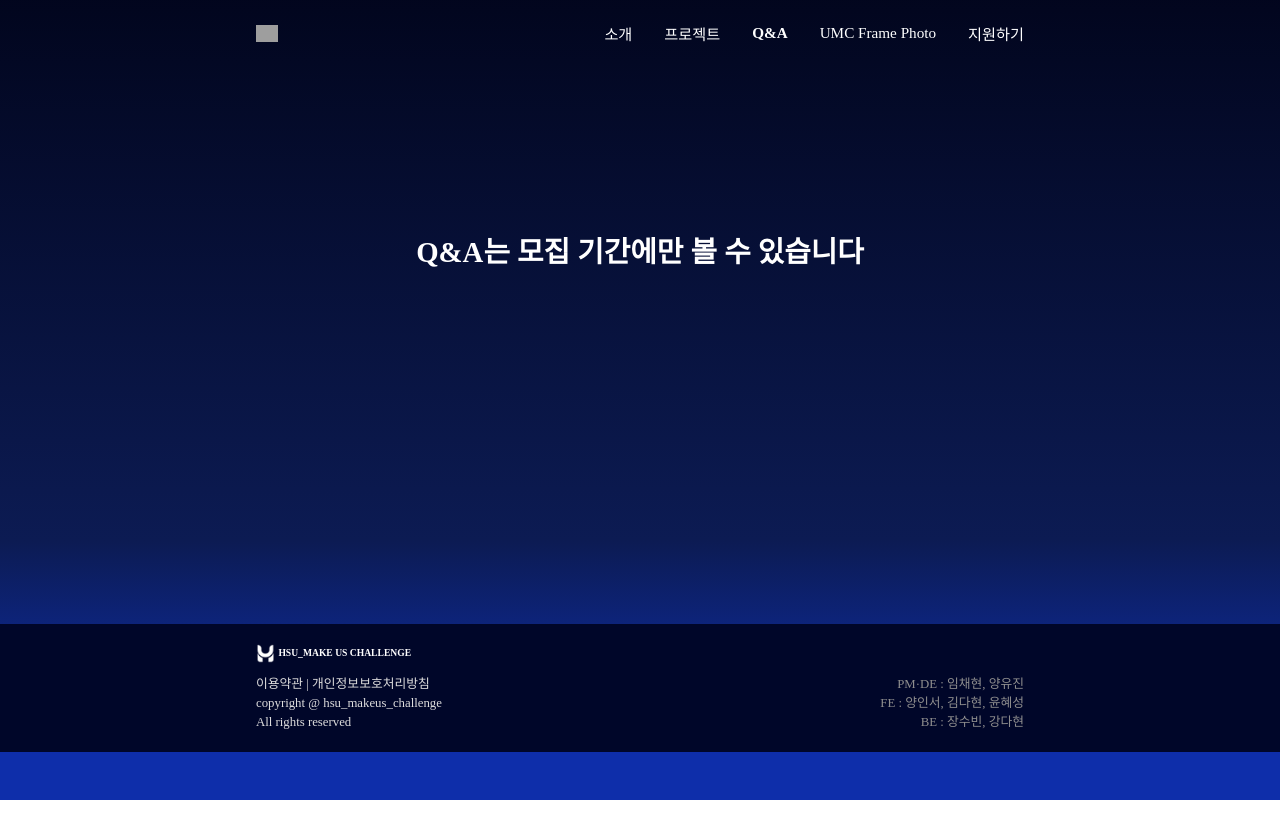
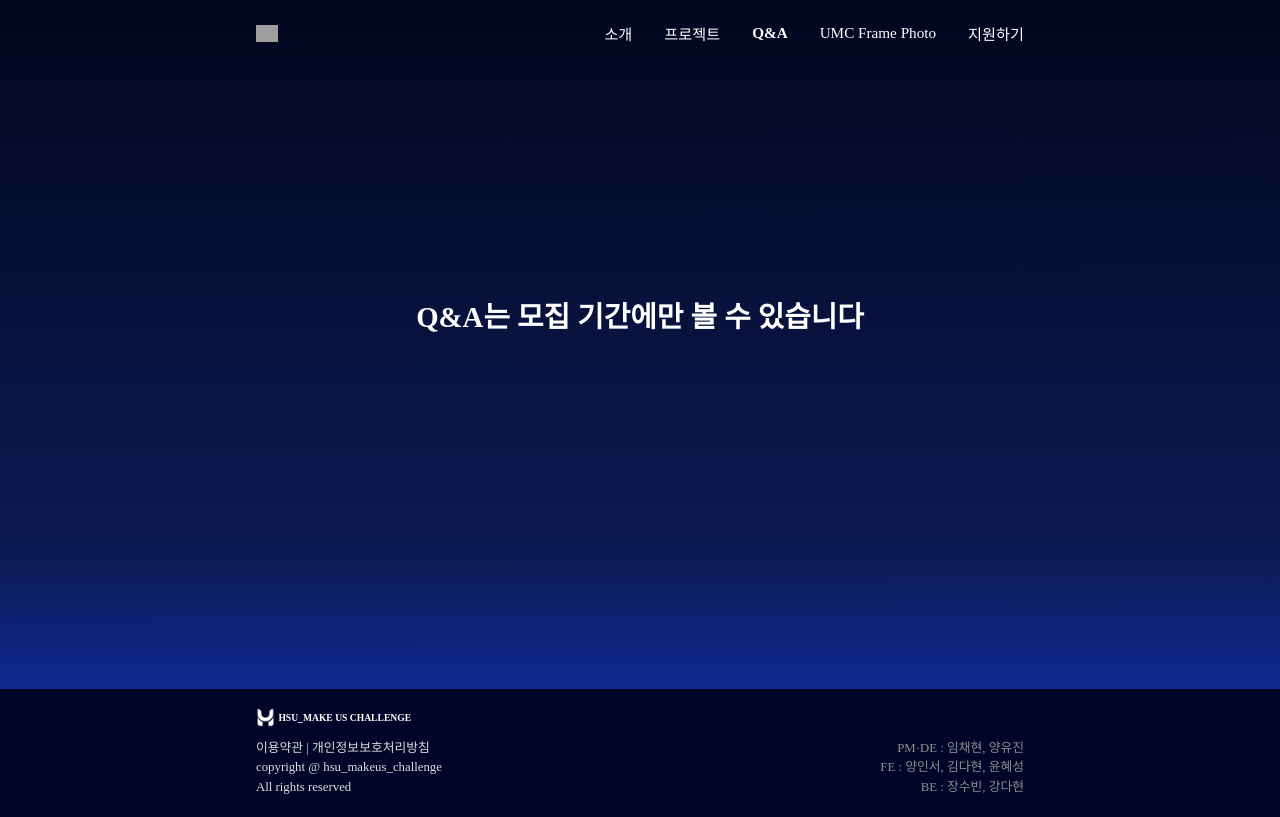
Before and after one commit to 7th-UMC/FE, a React (Vite) app: page /qna in a window 1280 px wide. Built offline with nearby package versions, Linux system fonts and the light colour scheme; no server answers; grey boxes are pictures that could not be loaded; a web font is replaced by a local one.

Commit message:
💄 새로운 색상 값 및 마진 추가

```diff
--- a/src/styles/colors.js
+++ b/src/styles/colors.js
@@ -21,6 +21,8 @@ const colors = {
     footerColor: "#000629",
     footerColor2: "#DDDDDD",
     footerColor3: "#8E8E8E",
+
+    headerBackground: "#02061F",
 
     menuBackground: "#08123E",
     menuColor: "#868B93",
--- a/src/styles/globalStyles.js
+++ b/src/styles/globalStyles.js
@@ -163,6 +163,7 @@ const GlobalStyle = createGlobalStyle`
 
     .pageContainer {
         min-height: calc(100vh - 22rem);
+        margin-top: 8.0625rem;
 
         @media screen and (max-width: 430px) {
             min-height: calc(100vh - 17.659rem);
```
